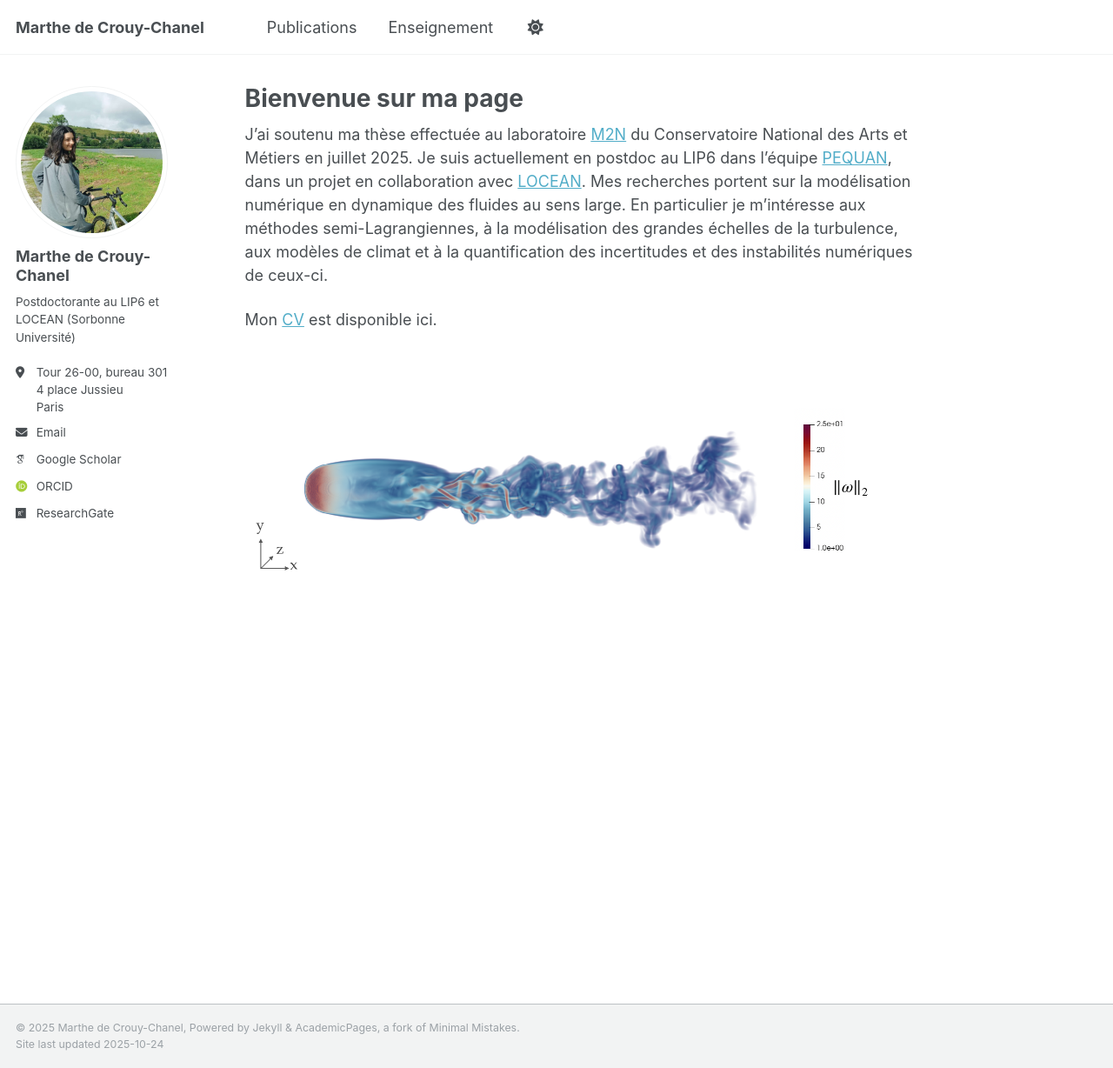
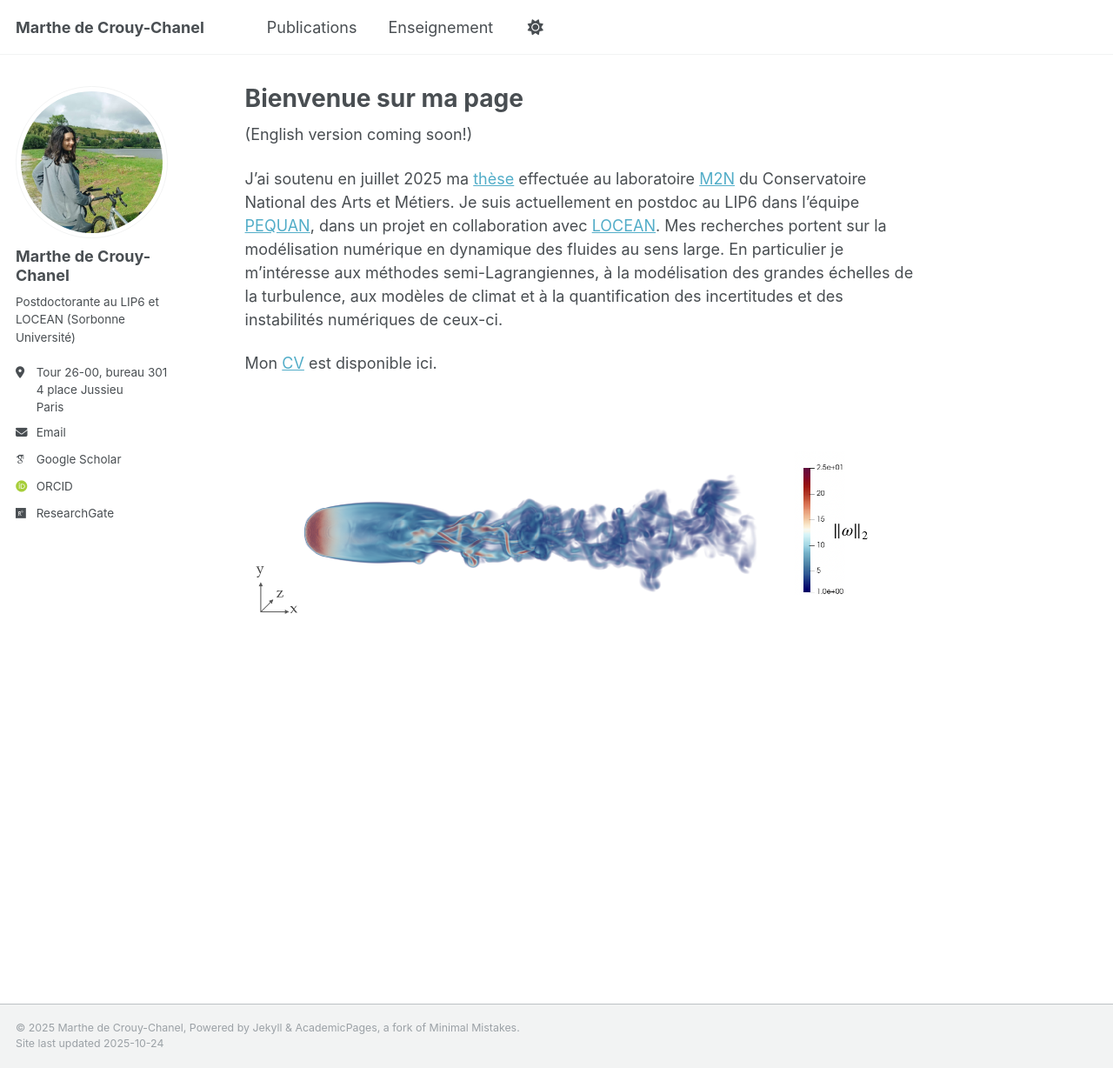
Before and after one commit to mdecrouy/mdecrouy.github.io, a Jekyll site: the page built from _pages/about.md, in a window 1280 px wide and 1228 px high. Shown: the whole window at 87% size. Built offline with Jekyll 4.4.1, drawn with Linux system fonts in a browser that asks for light colours; some web fonts are replaced.

Commit message:
Update about.md

```diff
--- a/_pages/about.md
+++ b/_pages/about.md
@@ -6,8 +6,9 @@ redirect_from:
   - /about/
   - /about.html
 ---
+(English version coming soon!)
 
-J'ai soutenu ma thèse effectuée au laboratoire <a href="https://maths.cnam.fr/M2N/">M2N</a> du Conservatoire National des Arts et Métiers en juillet 2025. Je suis actuellement en postdoc au LIP6 dans l'équipe <a href="https://pequan.team.lip6.fr/">PEQUAN</a>, dans un projet en collaboration avec <a href="https://www.locean.ipsl.fr/">LOCEAN</a>. Mes recherches portent sur la modélisation numérique en dynamique des fluides au sens large. En particulier je m'intéresse aux méthodes semi-Lagrangiennes, à la modélisation des grandes échelles de la turbulence, aux modèles de climat et à la quantification des incertitudes et des instabilités numériques de ceux-ci.
+J'ai soutenu  en juillet 2025 ma <a href="https://theses.fr/s300776">thèse</a> effectuée au laboratoire <a href="https://maths.cnam.fr/M2N/">M2N</a> du Conservatoire National des Arts et Métiers. Je suis actuellement en postdoc au LIP6 dans l'équipe <a href="https://pequan.team.lip6.fr/">PEQUAN</a>, dans un projet en collaboration avec <a href="https://www.locean.ipsl.fr/">LOCEAN</a>. Mes recherches portent sur la modélisation numérique en dynamique des fluides au sens large. En particulier je m'intéresse aux méthodes semi-Lagrangiennes, à la modélisation des grandes échelles de la turbulence, aux modèles de climat et à la quantification des incertitudes et des instabilités numériques de ceux-ci.
 
 Mon <a href="https://mdecrouy.github.io/files/CV.pdf">CV</a> est disponible ici.
 
```
